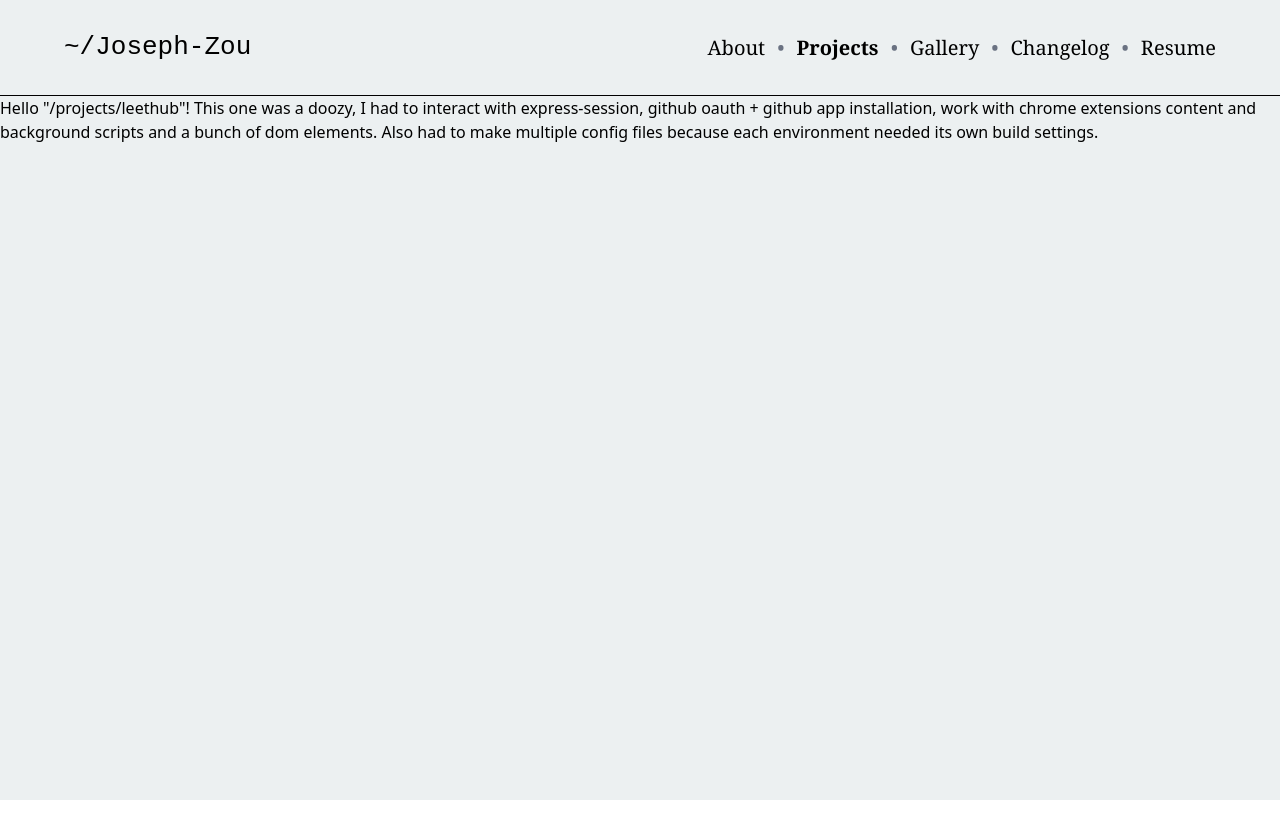
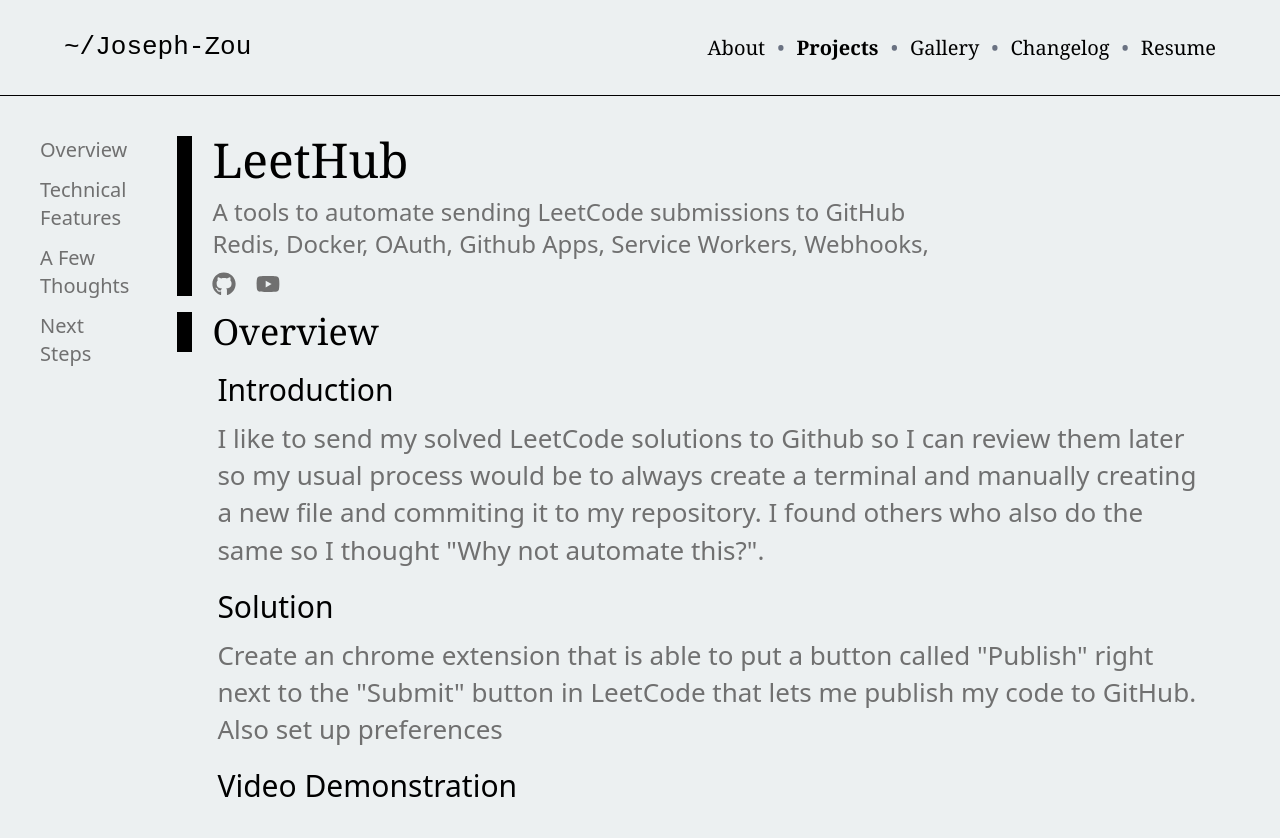
Before and after one commit to joseph-zou/josephzou, a React (Vite) app: page /projects/leethub in a window 1280 px wide. Shown: the top 838 px of the page. Before the commit the page ends 800 px from the top, so only its background shows below. Built offline with nearby package versions, Linux system fonts and the light colour scheme; grey boxes are pictures that could not be loaded.

Commit message:
added leethub

```diff
--- a/src/data/projects.ts
+++ b/src/data/projects.ts
@@ -97,10 +97,17 @@
     img: LeetHubImage,
     title: "LeetHub",
     description: "Automate putting solved Leetcode problems to Github.",
-    keywords: [],
+    keywords: [
+      "Redis",
+      "Docker",
+      "OAuth",
+      "Github Apps",
+      "Service Workers",
+      "Webhooks",
+    ],
     projectId: "leethub",
-    status: "dev",
-    userCount: null,
+    status: "live",
+    userCount: 4,
   },
   {
     img: MonkeyStash,
--- a/src/routes/projects/leethub.tsx
+++ b/src/routes/projects/leethub.tsx
@@ -1,17 +1,184 @@
 import { createFileRoute } from "@tanstack/react-router";
-
+import useScrollToSection from "@/hooks/useScrollToSection";
+import SectionNavigator from "@/components/SectionNavigator";
+import type { Section } from "@/components/SectionNavigator";
+import { FaGithub, FaYoutube } from "react-icons/fa";
 export const Route = createFileRoute("/projects/leethub")({
   component: RouteComponent,
 });
 
 function RouteComponent() {
+  const sections: Section[] = [
+    { id: "universal-overview", title: "Overview" },
+    { id: "technical-features", title: "Technical Features" },
+    { id: "conclusion", title: "A Few Thoughts" },
+    { id: "next-steps", title: "Next Steps" },
+  ];
+  const scrollToSection = useScrollToSection();
   return (
-    <div>
-      Hello "/projects/leethub"! This one was a doozy, I had to interact with
-      express-session, github oauth + github app installation, work with chrome
-      extensions content and background scripts and a bunch of dom elements.
-      Also had to make multiple config files because each environment needed its
-      own build settings.
+    <div className="project-container">
+      <div className="navigator">
+        <SectionNavigator sections={sections} handleClick={scrollToSection} />
+      </div>
+      <div className="project">
+        <div className="project-header" id="maps-header">
+          <h1 className="project-name">LeetHub</h1>
+          <p className="project-subheading">
+            A tools to automate sending LeetCode submissions to GitHub
+          </p>
+          <p className="project-subheading">
+            Redis, Docker, OAuth, Github Apps, Service Workers, Webhooks,
+          </p>
+          <p className="project-subheading project-github">
+            <div className="flex gap-x-5 mt-3">
+              <a
+                href="https://github.com/joseph-zou/Desktop-Pet-with-Tools"
+                target="_blank"
+                rel="noopener noreferrer"
+                className="text-p hover:text-black text-2xl"
+              >
+                <FaGithub />
+              </a>
+              <a
+                href="https://youtube.com"
+                target="_blank"
+                rel="noopener noreferrer"
+                className="text-p hover:text-black text-2xl"
+              >
+                <FaYoutube />
+              </a>
+            </div>
+          </p>
+        </div>
+        <div className="project-header" id="universal-overview">
+          <h2 className="project-heading" id="">
+            Overview
+          </h2>
+        </div>
+        <div className="project-text" id="introduction">
+          <div className="project-section">
+            <p className="project-sub-subheading">Introduction</p>
+            <p className="project-sub-subheading-paragraph flex w-full ">
+              I like to send my solved LeetCode solutions to Github so I can
+              review them later so my usual process would be to always create a
+              terminal and manually creating a new file and commiting it to my
+              repository. I found others who also do the same so I thought "Why
+              not automate this?".
+            </p>
+          </div>
+          <div className="project-section">
+            <p className="project-sub-subheading" id="solution">
+              Solution
+            </p>
+            <p className="project-sub-subheading-paragraph">
+              Create an chrome extension that is able to put a button called
+              "Publish" right next to the "Submit" button in LeetCode that lets
+              me publish my code to GitHub. Also set up preferences
+            </p>
+          </div>
+          <div className="project-section">
+            <p className="project-sub-subheading" id="video-demonstration">
+              Video Demonstration
+            </p>
+            <div className="project-pics">
+              <iframe
+                className="w-auto h-auto md:w-[48rem] md:h-[32rem]"
+                src="https://www.youtube.com/embed/"
+                title="YouTube video player"
+                allow="accelerometer; autoplay; clipboard-write; encrypted-media; gyroscope; picture-in-picture; web-share"
+                referrerPolicy="strict-origin-when-cross-origin"
+                allowFullScreen={true}
+              />
+            </div>
+            <p className="project-sub-subheading-paragraph text-center">
+              Check out this quick 1-minute video that showcases the solution.
+            </p>
+          </div>
+        </div>
+        <div className="project-header" id="technical-features">
+          <h2 className="project-heading">Technical Features</h2>
+        </div>
+        <div className="project-text">
+          <div className="project-section">
+            <p className="project-sub-subheading">
+              GitHub OAuth and GitHub App
+            </p>
+            <p className="project-sub-subheading-paragraph">
+              Implemented GitHub’s OAuth flow to authenticate and create user
+              accounts, followed by a separate GitHub App installation to enable
+              code-pushing functionality. While OAuth alone could have sufficed,
+              I opted for the more secure, fine-grained permissions model
+              offered by GitHub Apps, reducing unnecessary access scopes at the
+              cost of added complexity—an intentional trade-off I believe was
+              worth it.
+            </p>
+          </div>
+          <div className="project-section">
+            <p className="project-sub-subheading">
+              Content Scripts and Service Workers
+            </p>
+            <p className="project-sub-subheading-paragraph">
+              Designed the extension to leverage content scripts and service
+              workers to handle background processing. Service workers allow the
+              application to process requests even when the UI is closed,
+              improving reliability and enabling persistent functionality.
+            </p>
+          </div>
+          <div className="project-section">
+            <p className="project-sub-subheading">
+              Multi-Configuration Build Setup
+            </p>
+            <p className="project-sub-subheading-paragraph">
+              Instead of a single Vite configuration, the extension required
+              three separate builds—for content scripts, background service
+              workers, and the UI—each with its own configuration. Integrating
+              these into a cohesive build pipeline provided valuable insight
+              into build tools.
+            </p>
+          </div>
+          <div className="project-section">
+            <p className="project-sub-subheading">Redis, AWS, and CI/CD</p>
+            <p className="project-sub-subheading-paragraph">
+              Used Redis for session storage, LRU cache for GitHub installation
+              clients, AWS to host the backend, MongoDB Atlas for persistent
+              data, and custom GitHub Actions workflows for continuous
+              integration and deployment.
+            </p>
+          </div>
+        </div>
+        <div className="project-header" id="maps-header">
+          <h2 className="project-heading">A Few Thoughts..</h2>
+        </div>
+        <div className="project-text" id="conclusion">
+          <ul className="project-unordered-list">
+            <li>
+              <p className="project-sub-subheading-paragraph">
+                Ever since I read the book "Automate the Boring Stuff with
+                Python" by Al Sweigart, I've always had in the back of my mind
+                "Can I automate this?". That's mostly where I find useful
+                project ideas. Things that I and my friends can use.
+              </p>
+            </li>
+          </ul>
+        </div>
+        <div className="project-header" id="maps-header">
+          <h2 className="project-heading">Next Steps</h2>
+        </div>
+        <div className="project-text" id="conclusion">
+          <ul className="project-unordered-list">
+            <li>
+              Add a commit log into the NavBar so users can see most recent
+              commits.
+            </li>
+            <li>This was a quick build so I need to refractor the code.</li>
+            <li>Improve the UI</li>
+            <li>
+              Find a way to extract LeetCode testcase solutions rather than just
+              testcase inputs.
+            </li>
+          </ul>
+        </div>
+      </div>
     </div>
   );
 }
```
Also changed, not shown: public/images/Leethub/index.png.
